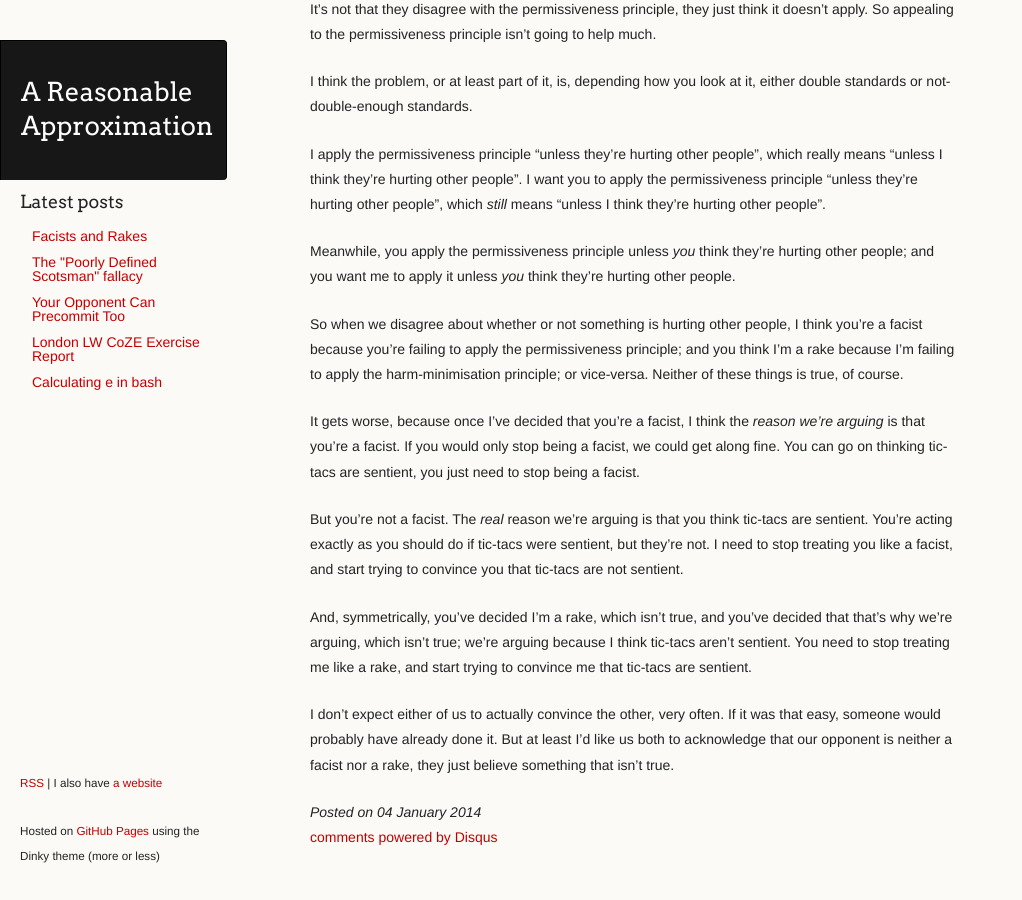
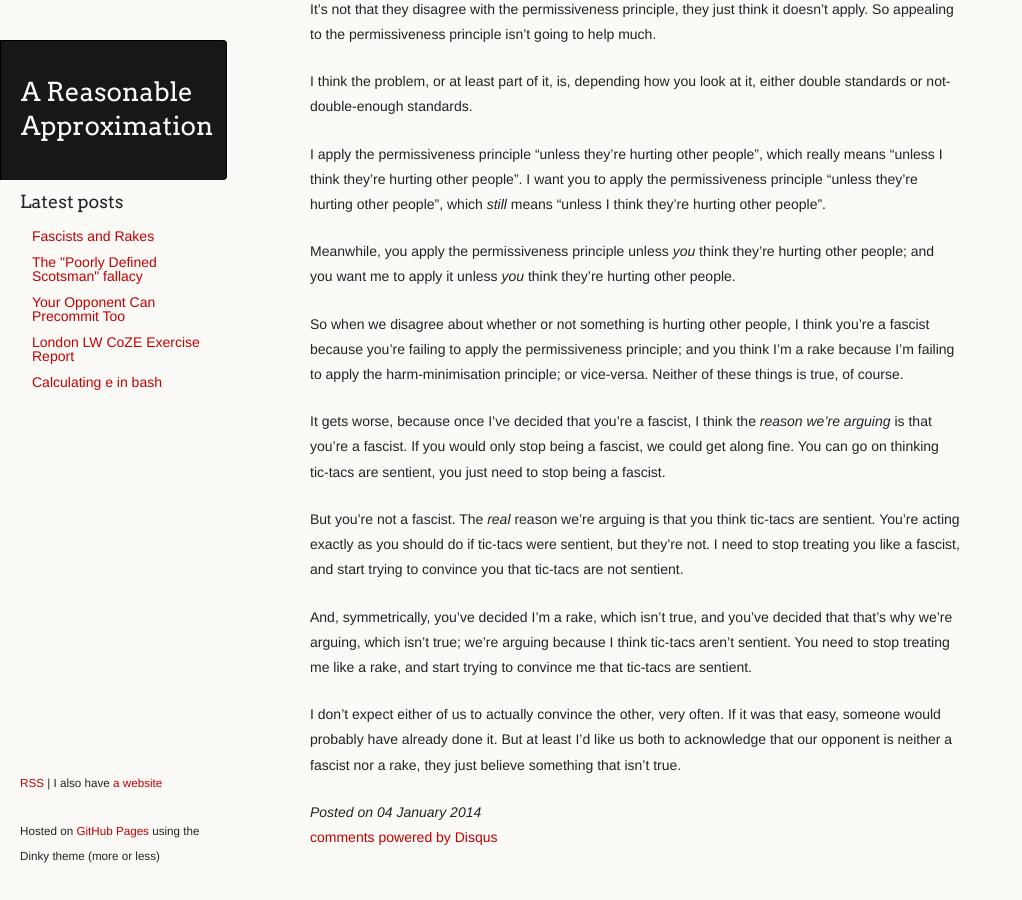
Before and after one commit to ChickenProp/chickenprop.github.com, a Jekyll site: the page built from _posts/2014-01-04-facists-and-rakes.md, in a window 1280 px wide and 900 px high, scrolled down 671 px. Shown: the whole window, without its empty margins (0-1022 px from the left). Built offline with Jekyll 4.4.1, drawn with Linux system fonts in a browser that asks for light colours; comment, search, counter and statistics services are not loaded; some of the changed text lies outside the part shown.

Commit message:
s/facist/fascist/g

```diff
--- a/_posts/2014-01-04-facists-and-rakes.md
+++ b/_posts/2014-01-04-facists-and-rakes.md
@@ -1,8 +1,8 @@
 ---
 layout: post
-title: Facists and Rakes
+title: Fascists and Rakes
 ---
-*[Cross-posted to Less Wrong.](http://lesswrong.com/r/discussion/lw/jfj/facists_and_rakes/)*
+*[Cross-posted to Less Wrong.](http://lesswrong.com/r/discussion/lw/jfj/fascists_and_rakes/)*
 
 It feels like most people have a moral intuition along the lines of "you should let people do what they want, unless they're hurting other people". We follow this guideline, and we expect other people to follow it. I'll call this the permissiveness principle, that behaviour should be permitted by default.
 
@@ -24,12 +24,12 @@ I apply the permissiveness principle "unless they're hurting other people", whic
 
 Meanwhile, you apply the permissiveness principle unless *you* think they're hurting other people; and you want me to apply it unless *you* think they're hurting other people.
 
-So when we disagree about whether or not something is hurting other people, I think you're a facist because you're failing to apply the permissiveness principle; and you think I'm a rake because I'm failing to apply the harm-minimisation principle; or vice-versa. Neither of these things is true, of course.
+So when we disagree about whether or not something is hurting other people, I think you're a fascist because you're failing to apply the permissiveness principle; and you think I'm a rake because I'm failing to apply the harm-minimisation principle; or vice-versa. Neither of these things is true, of course.
 
-It gets worse, because once I've decided that you're a facist, I think the *reason we're arguing* is that you're a facist. If you would only stop being a facist, we could get along fine. You can go on thinking tic-tacs are sentient, you just need to stop being a facist.
+It gets worse, because once I've decided that you're a fascist, I think the *reason we're arguing* is that you're a fascist. If you would only stop being a fascist, we could get along fine. You can go on thinking tic-tacs are sentient, you just need to stop being a fascist.
 
-But you're not a facist. The *real* reason we're arguing is that you think tic-tacs are sentient. You're acting exactly as you should do if tic-tacs were sentient, but they're not. I need to stop treating you like a facist, and start trying to convince you that tic-tacs are not sentient.
+But you're not a fascist. The *real* reason we're arguing is that you think tic-tacs are sentient. You're acting exactly as you should do if tic-tacs were sentient, but they're not. I need to stop treating you like a fascist, and start trying to convince you that tic-tacs are not sentient.
 
 And, symmetrically, you've decided I'm a rake, which isn't true, and you've decided that that's why we're arguing, which isn't true; we're arguing because I think tic-tacs aren't sentient. You need to stop treating me like a rake, and start trying to convince me that tic-tacs are sentient.
 
-I don't expect either of us to actually convince the other, very often. If it was that easy, someone would probably have already done it. But at least I'd like us both to acknowledge that our opponent is neither a facist nor a rake, they just believe something that isn't true.
+I don't expect either of us to actually convince the other, very often. If it was that easy, someone would probably have already done it. But at least I'd like us both to acknowledge that our opponent is neither a fascist nor a rake, they just believe something that isn't true.
```
